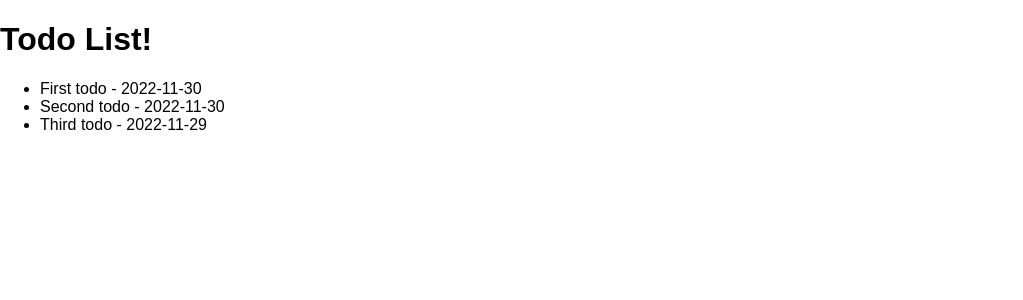
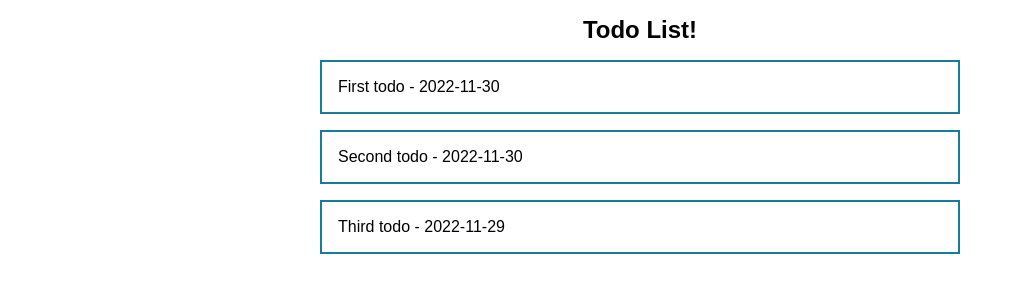
Before and after one commit to jeehee1/todos-react-app, a React (Create React App) app: page / in a window 1280 px wide. Shown: the top 300 px of the page, without its empty margins (0-1023 px from the left). Built offline with nearby package versions, Linux system fonts and the light colour scheme.

Commit message:
add todos context to store todos list using useContext

```diff
--- a/src/App.js
+++ b/src/App.js
@@ -1,19 +1,14 @@
-import React from "react";
+import React, { useContext } from "react";
 import Todos from "./components/Todos";
 import TodosList from "./components/TodosList";
+import TodosContextProvider from "./context/todos-context";
 
 function App() {
-  const DUMMY_TODOS = [
-    { id: "t1", date: "2022-11-30", text: "First todo" },
-    { id: "t2", date: "2022-11-30", text: "Second todo" },
-    { id: "t3", date: "2022-11-29", text: "Third todo" },
-  ];
 
   return (
-    <div>
-      <h1>Todo List!</h1>
-      <Todos todos={DUMMY_TODOS}/>
-    </div>
+    <TodosContextProvider>
+      <Todos />
+    </TodosContextProvider>
   );
 }
 
--- a/src/components/TodoItem.js
+++ b/src/components/TodoItem.js
@@ -1,7 +1,9 @@
+import classes from './TodoItem.module.css'
+
 const TodoItem = (props) => {
   return (
-    <li key={props.todoItem.id}>
-      {props.todoItem.text} - {props.todoItem.date}
+    <li className={classes.list} key={props.todoItem.id}>
+      <p> {props.todoItem.text} - {props.todoItem.date}</p>
     </li>
   );
 };
--- a/src/components/TodoItem.module.css
+++ b/src/components/TodoItem.module.css
@@ -0,0 +1,13 @@
+.list {
+    display: block;
+    width: 40rem;
+    list-style: none;
+    border: 2px solid hsl(192, 74%, 34%);
+    margin: 1rem auto;
+}
+
+.list p {
+    margin: 1rem;
+    padding: 0;
+    font: inherit;
+}
--- a/src/components/Todos.js
+++ b/src/components/Todos.js
@@ -1,7 +1,14 @@
 import TodosList from "./TodosList";
+import classes from "./Todos.module.css";
+import { Fragment } from "react";
 
 const Todos = (props) => {
-    return <TodosList todos = {props.todos}/>
-}
+  return (
+    <Fragment>
+      <h1 className={classes.title}>Todo List!</h1>
+      <TodosList />
+    </Fragment>
+  );
+};
 
 export default Todos;
--- a/src/components/Todos.module.css
+++ b/src/components/Todos.module.css
@@ -0,0 +1,6 @@
+.title {
+    font: inherit;
+    font-weight: bold;
+    text-align: center;
+    font-size: 1.5rem;
+}
--- a/src/components/TodosList.js
+++ b/src/components/TodosList.js
@@ -1,10 +1,15 @@
+import { useContext } from "react";
+import { TodosContext } from "../context/todos-context";
 import TodoItem from "./TodoItem";
+import classes from "./TodosList.module.css";
 
 const TodosList = (props) => {
+  const todosCtx = useContext(TodosContext);
+
   return (
-    <div>
+    <div className={classes}>
       <ul>
-        {props.todos.map((todo) => (
+        {todosCtx.todos.map((todo) => (
           <TodoItem todoItem={todo} />
         ))}
       </ul>
--- a/src/components/TodosList.module.css
+++ b/src/components/TodosList.module.css
@@ -0,0 +1,3 @@
+ul {
+    padding: 0
+}
--- /dev/null
+++ b/src/context/todos-context.js
@@ -0,0 +1,43 @@
+import React, { useContext, useState } from "react";
+
+export const TodosContext = React.createContext({
+  todos: [],
+  addTodo: () => {},
+  removeTodo: (id) => {},
+});
+
+const TodosContextProvider = (props) => {
+  const [todos, setTodos] = useState([
+    { id: "t1", date: "2022-11-30", text: "First todo" },
+    { id: "t2", date: "2022-11-30", text: "Second todo" },
+    { id: "t3", date: "2022-11-29", text: "Third todo" },
+  ]);
+
+  const addTodoHandler = (todoDate, todoText) => {
+    const newTodo = { id: Math.random(), date: todoDate, text: todoText };
+
+    setTodos((prevTodos) => {
+      return prevTodos.concat(newTodo);
+    });
+  };
+
+  const removeTodoHandler = (todoId) => {
+    setTodos((prevTodos) => {
+      return prevTodos.filter((todos) => todos.id !== todoId);
+    });
+  };
+
+  const todosContextValue = {
+    todos: todos,
+    addTodo: addTodoHandler,
+    removeTodo: removeTodoHandler,
+  };
+
+  return (
+    <TodosContext.Provider value={todosContextValue}>
+      {props.children}
+    </TodosContext.Provider>
+  );
+};
+
+export default TodosContextProvider;
```
Also changed, not shown: 1 other file (tests, documents, lock files or other folders).
